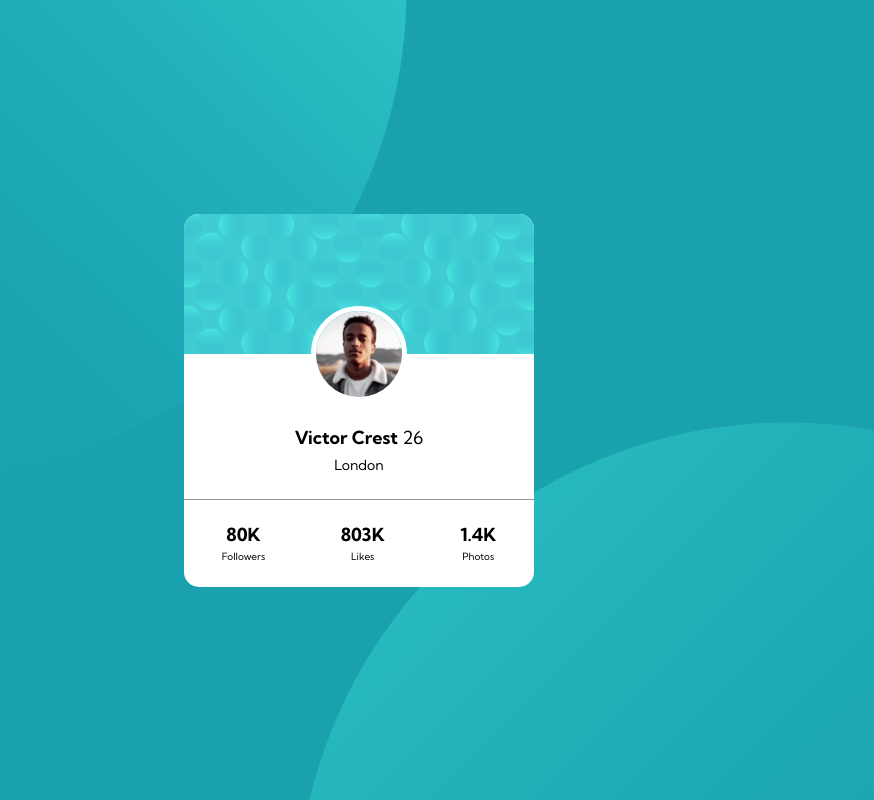
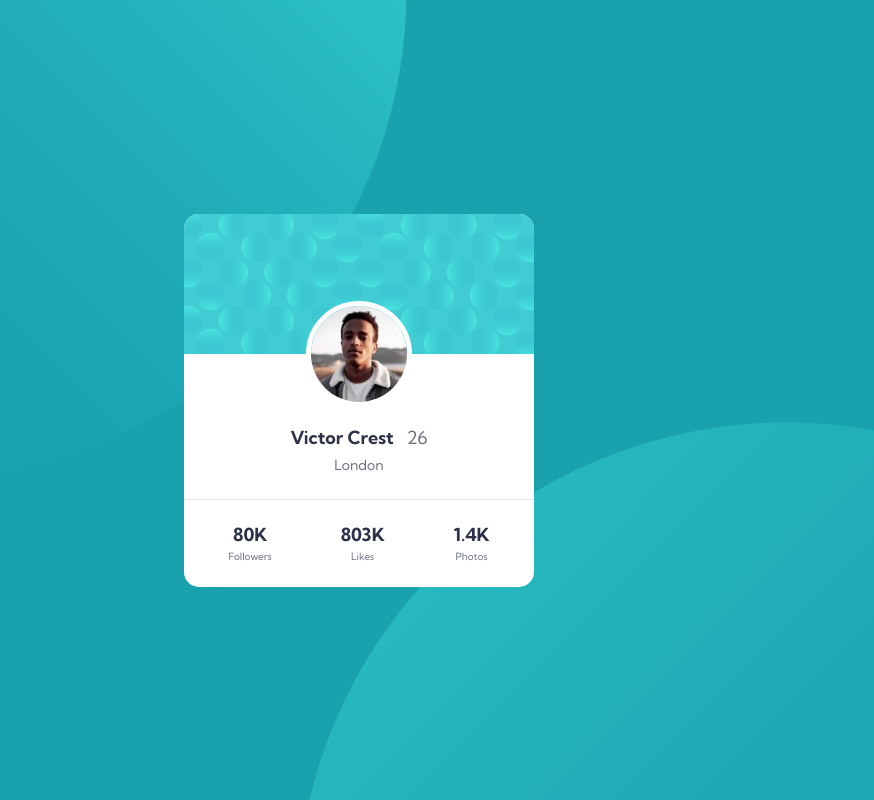
Before and after one commit to ryancalacsan/profile-component-card, a plain HTML site: page index.html in a window 1280 px wide. Shown: the whole page, without its empty margins (281-1155 px from the left). Drawn offline with Linux system fonts and the light colour scheme.

Commit message:
adjusted spacing and colors to match design

```diff
--- a/app/scss/_card.scss
+++ b/app/scss/_card.scss
@@ -25,7 +25,7 @@
         position: relative;
         img {
             position: absolute;
-            width: 6rem;
+            width: 6.625rem;
             height: auto;
             transform: translate(-50%, -50%);
             border-radius: 50%;
@@ -42,18 +42,22 @@
         font-size: 1.125rem;
         font-weight: $bold;
         line-height: 1.375rem;
+        color: $veryDarkDesaturatedBlue;
+        margin-right: 0.5313rem;
     }
 
     &__age {
         display: inline-block;
         line-height: 1.375rem;
         margin-bottom: 0.5rem;
+        color: $darkGrayishBlue;
     }
 
     &__city {
         font-size: 0.875rem;
         line-height: 1.0625rem;
         margin-bottom: 1.5625rem;
+        color: $darkGrayishBlue;
     }
 
     &__stats {
@@ -62,17 +66,21 @@
         justify-content: space-around;
         padding-top: 1.5rem;
         margin-bottom: 1.5rem;
-        border-top: 0.0625rem solid $darkGray;
+        border-top: 0.0625rem solid $lightGray;
+        padding-left: 10px;
+        padding-right: 10px;
     }
     &__statNum {
         font-size: 1.125rem;
         font-weight: $bold;
         margin-bottom: 0.3125rem;
         line-height: 1.375rem;
+        color: $veryDarkDesaturatedBlue;
     }
 
     &__statTitle {
         font-size: 0.625rem;
         line-height: 0.75rem;
+        color: $darkGrayishBlue;
     }
 }
--- a/app/scss/_variables.scss
+++ b/app/scss/_variables.scss
@@ -3,6 +3,7 @@ $darkCyan: hsl(185, 75%, 39%);
 $veryDarkDesaturatedBlue: hsl(229, 23%, 23%);
 $darkGrayishBlue: hsl(227, 10%, 46%);
 $darkGray: hsl(0, 0%, 59%);
+$lightGray: hsl(288, 9%, 92%);
 $white: hsl(0, 0%, 100%);
 
 //font-weights
```
Also changed, not shown: css/style.css, 1 other file.
